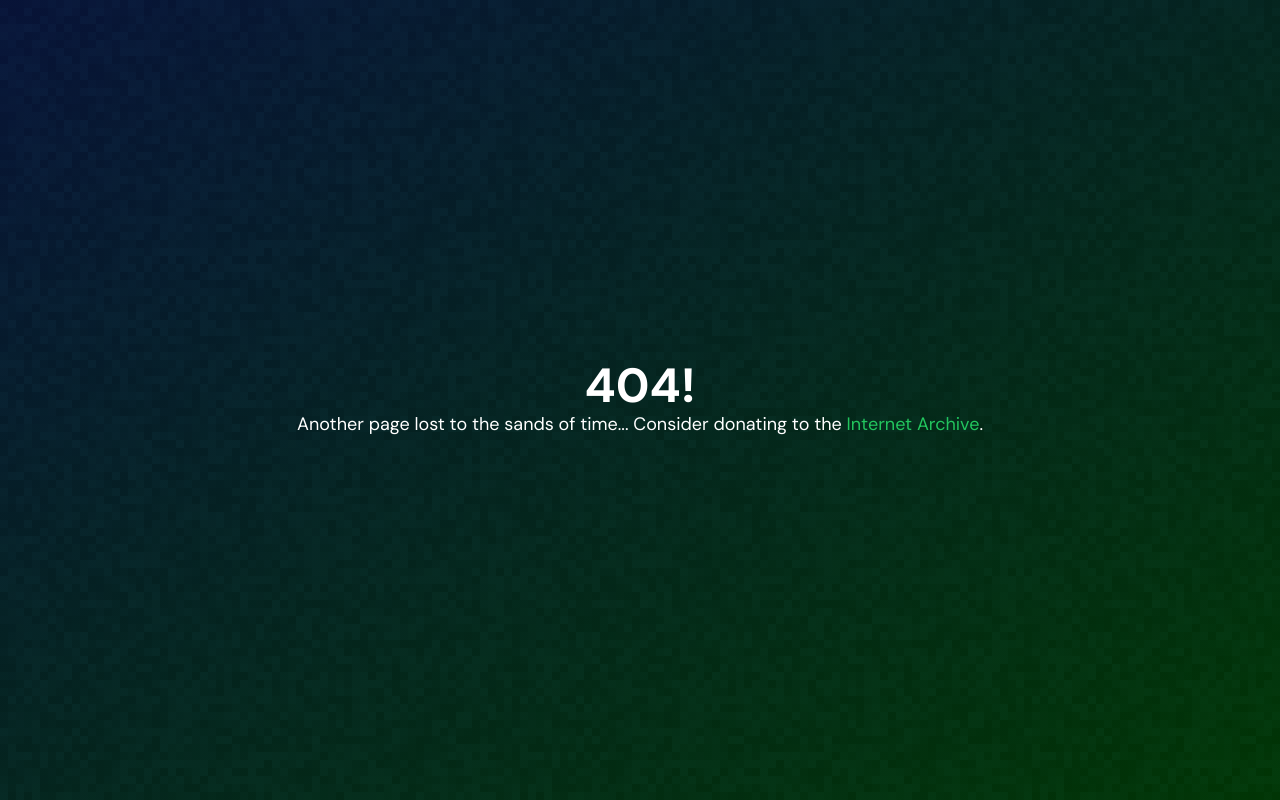
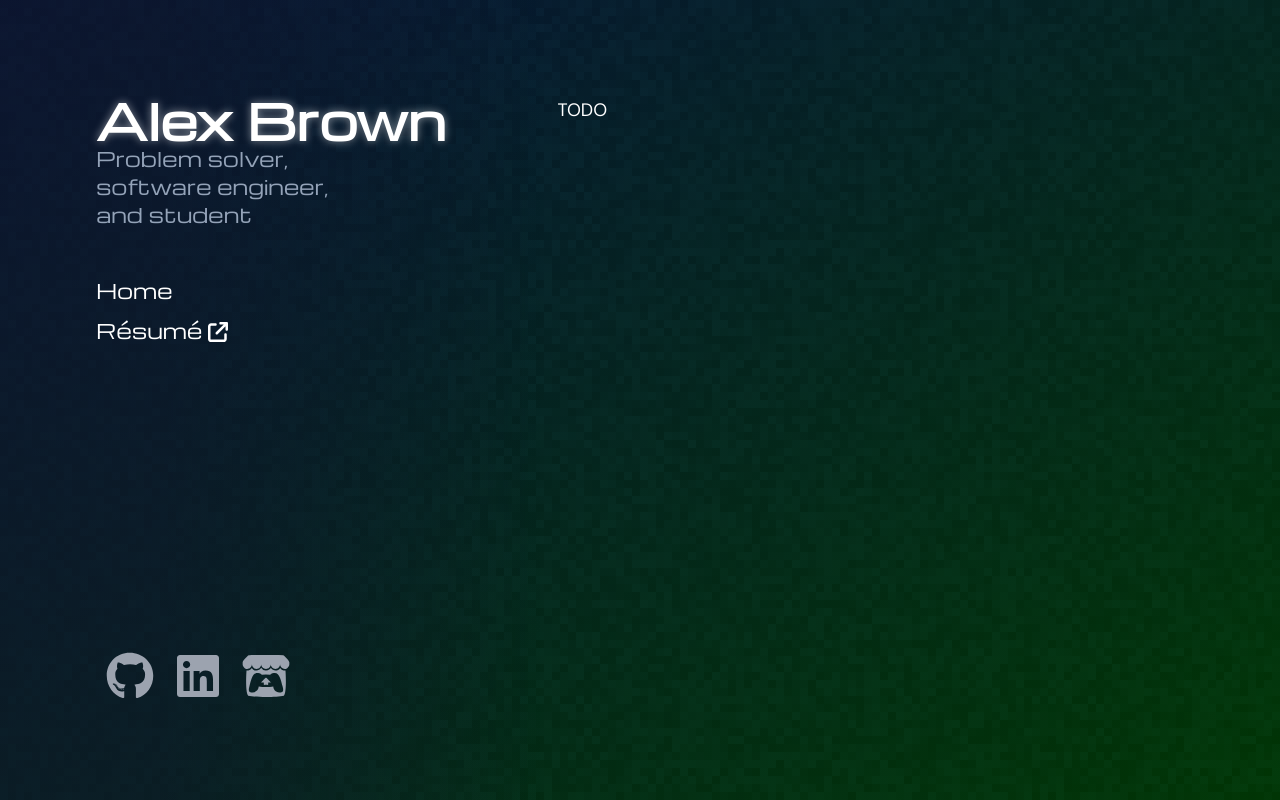
Before and after one commit to AlexApps99/new-personal-site, a Next.js app: page /blog in a window 1280 px wide. Before the commit this address had no page. Built offline with nearby package versions, Linux system fonts and the light colour scheme.

Commit message:
Add WIP blog page - not exposed yet

```diff
--- a/src/app/(home)/Header.tsx
+++ b/src/app/(home)/Header.tsx
@@ -1,29 +1,69 @@
-import { Section } from "./Section";
+"use client";
+
+import { HeaderLink, Section } from "./Section";
 import { FontAwesomeIcon } from "@fortawesome/react-fontawesome";
 import { NAME, TAGLINE, SOCIALS, HEADING_FONT } from "../config";
 import { faArrowUpRightFromSquare } from "@fortawesome/free-solid-svg-icons";
+import Link from "next/link";
+import { usePathname } from "next/navigation";
 
-export default function Header(sections: Section[]) {
+export const PAGE_LINKS: HeaderLink[] = [
+  {id: 'home', name: 'Home', href: '/', type: 'link'},
+  //{id: 'blog', name: 'Blog', href: '/blog', type: 'link'},
+  {id: 'cv', name: 'Résumé', href: '/cv', type: 'external'},
+];
+
+export default function Header({ pageLinks, fragLinks }: { pageLinks: HeaderLink[]; fragLinks?: HeaderLink[] }) {
+  const pathname = usePathname();
+
+  function inPath(path: string): boolean {
+    return pathname === path;
+  }
+
+  function makeHeaderLink({ id, name, href, type }: HeaderLink): JSX.Element {
+    switch (type) {
+      case "fragment":
+        return <a href={href} className="glow-hover italic">{name}</a>;
+      case "link":
+        return <Link href={href} className={`glow-hover${inPath(href) ? " before:content-['>_']" : ""}`}>{name}</Link>;
+      case "external":
+        return <a href={href} className="glow-hover group" target="_blank">{name}&nbsp;<FontAwesomeIcon icon={faArrowUpRightFromSquare} className="group-hover:[transform:scale(1.25)] transition-transform" /></a>;
+    }
+  }
+
+  function makeHeaderLinks(links: HeaderLink[]): JSX.Element[] {
+    return links.map((link) => (
+      <li key={link.id} className="my-3 first:mt-0 last:mb-0">
+        {makeHeaderLink(link)}
+      </li>
+    ));
+  }
+
+  const SHOW_FRAG_LINKS: boolean = fragLinks != null && fragLinks.length > 0;
+
   return (
-    <header className={`space-x-6 lg:space-x-0 lg:space-y-12 lg:sticky lg:top-0 flex lg:flex-col max-h-screen p-6 lg:p-24 bg-gradient-to-b lg:bg-gradient-to-r from-slate-900/60 from-30% flex-shrink-0 ${HEADING_FONT.className}`}>
-      <div>
-        <h1 className="font-bold text-3xl lg:text-5xl [text-shadow:0_0_8px_rgba(255,255,255,0.5)]">{NAME}</h1>
+    <header className={`space-x-10 lg:space-x-0 lg:sticky lg:top-0 flex lg:flex-col max-h-screen p-6 lg:p-24 bg-gradient-to-b lg:bg-gradient-to-r from-slate-900/60 from-30% flex-shrink-0 ${HEADING_FONT.className}`}>
+      <div className="lg:mb-12">
+        <Link href="/"><h1 className="font-bold text-3xl lg:text-5xl [text-shadow:0_0_8px_rgba(255,255,255,0.5)]">{NAME}</h1></Link>
         <h2 className="whitespace-pre-line text-slate-400 text-base lg:text-xl">{TAGLINE}</h2>
       </div>
 
-      <ul className="flex-grow text-xl">
-        {
-          sections.map((section) => (
-            <li key={section.id} className="mb-3">
-              <a href={`#${section.id}`} className="glow-hover">{section.name}</a>
-            </li>
-          ))
-        }
-        <li>
-          <a href="/cv" className="glow-hover group" target="_blank">Résumé&nbsp;<FontAwesomeIcon icon={faArrowUpRightFromSquare} className="group-hover:[transform:scale(1.25)] transition-transform" /></a>
-        </li>
+      <ul className={`text-xl flex-grow` + (SHOW_FRAG_LINKS ? ' lg:flex-grow-0' : '')}>
+        {makeHeaderLinks(pageLinks)}
       </ul>
-
+      {
+        SHOW_FRAG_LINKS ?
+          <>
+            <hr className="opacity-20 my-6 hidden lg:block" />
+            <ul className="text-xl flex-grow hidden lg:block">
+              {
+                makeHeaderLinks(fragLinks!)
+              }
+            </ul>
+          </>
+        :
+          null
+      }
 
       <ul className="items-center flex flex-col lg:flex-row justify-normal text-4xl lg:text-5xl">
         {
--- a/src/app/(home)/Section.ts
+++ b/src/app/(home)/Section.ts
@@ -6,3 +6,10 @@ export type Section = {
   headingName?: string;
   element: JSX.Element
 };
+
+export type HeaderLink = {
+  id: string;
+  name: string;
+  href: string;
+  type: "fragment" | "link" | "external";
+};
--- /dev/null
+++ b/src/app/(home)/blog/page.tsx
@@ -0,0 +1,10 @@
+import Header, { PAGE_LINKS } from "../Header";
+
+export default function Blog() {
+  return <div className="flex flex-col lg:flex-row min-h-screen">
+    <Header pageLinks={PAGE_LINKS} />
+    <main className="p-4 space-y-8 flex-grow max-w-4xl py-8 lg:py-24 mx-auto text-lg">
+      <span>TODO</span>
+    </main>
+  </div>;
+}
--- a/src/app/(home)/page.tsx
+++ b/src/app/(home)/page.tsx
@@ -1,5 +1,5 @@
 import { ABOUT_BODY, HEADING_FONT, NAME, PROJECTS } from "../config";
-import Header from "./Header";
+import Header, { PAGE_LINKS } from "./Header";
 import type { Section } from "./Section";
 import About from "./About";
 import Projects from "./Projects";
@@ -13,13 +13,16 @@ export default function Home() {
     Projects(PROJECTS)
   ];
 
-  const header = Header(sections);
-
   const currentYear = new Date().getFullYear();
 
   return (
     <div className="flex flex-col lg:flex-row min-h-screen">
-      {header}
+      <Header pageLinks={PAGE_LINKS} fragLinks={sections.map(s => ({
+        id: s.id,
+        name: s.name,
+        href: `#${s.id}`,
+        type: 'fragment'
+      }))} />
       <main className="p-4 space-y-8 flex-grow max-w-4xl py-8 lg:py-24 mx-auto text-lg">
         {sections.map((section) => (
           <section key={section.id} id={section.id}>
--- a/src/app/layout.tsx
+++ b/src/app/layout.tsx
@@ -44,7 +44,7 @@ export default function RootLayout({
   children: React.ReactNode;
 }>) {
   return (
-    <html lang="en-NZ" className={`scroll-smooth overflow-x-clip ${TEXT_FONT.className} ${styles.noiseBackground}`}>
+    <html lang="en-NZ" className={`!scroll-smooth overflow-x-clip ${TEXT_FONT.className} ${styles.noiseBackground}`}>
       <head>
         <meta httpEquiv="Content-Security-Policy" content="default-src 'self'; object-src 'none'; child-src 'none'; script-src 'self' 'unsafe-eval' 'unsafe-inline' https://*.googletagmanager.com; style-src 'self' 'unsafe-inline'; img-src 'self' blob: data: https://*.google-analytics.com https://*.googletagmanager.com; connect-src 'self' https://*.google-analytics.com https://*.analytics.google.com https://*.googletagmanager.com; base-uri 'self'; form-action 'none';" />
       </head>
--- /dev/null
+++ b/src/app/mdx-components.tsx
@@ -0,0 +1,7 @@
+import type { MDXComponents } from 'mdx/types'
+
+export function useMDXComponents(components: MDXComponents): MDXComponents {
+  return {
+    ...components,
+  }
+}
```
